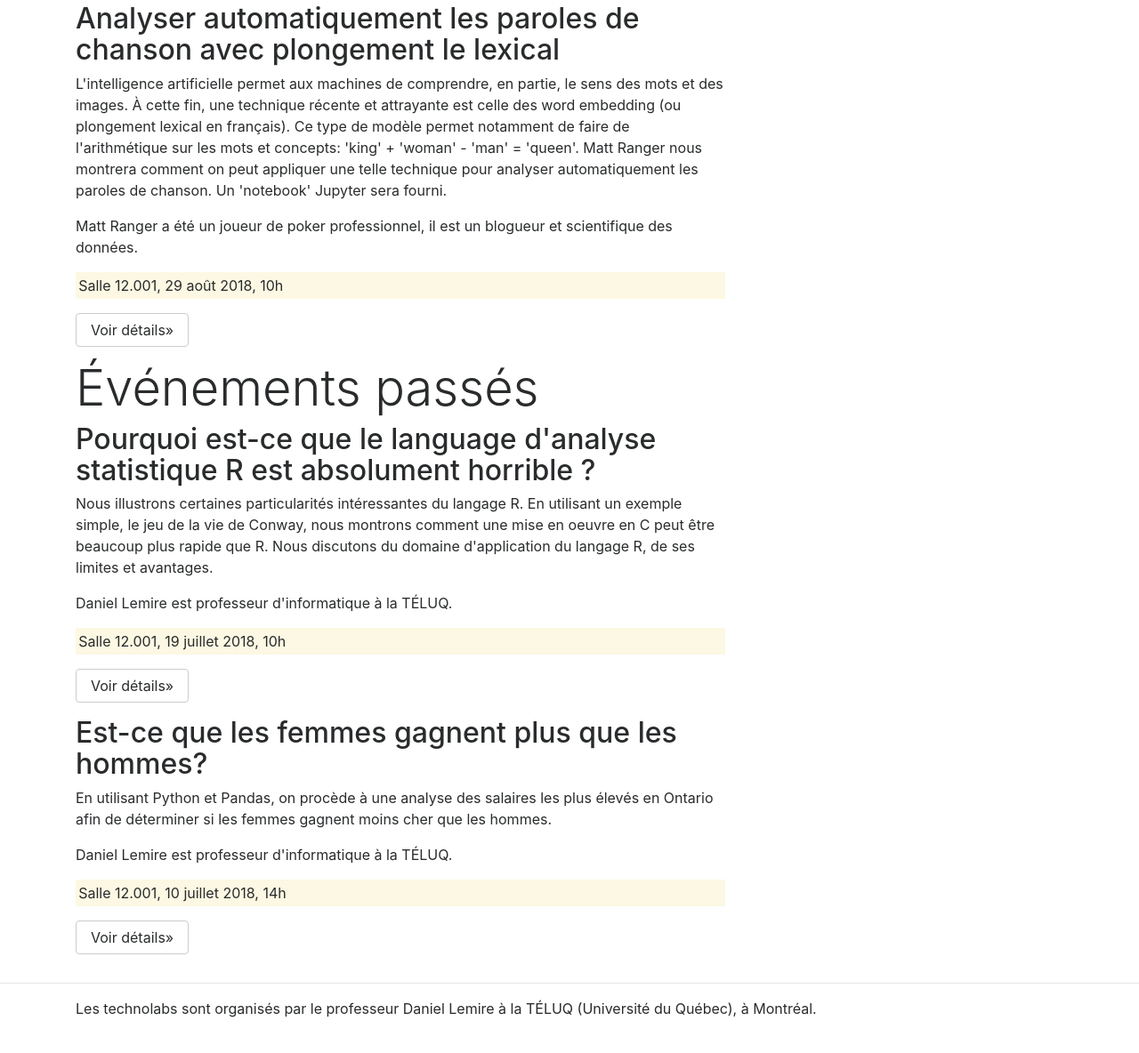
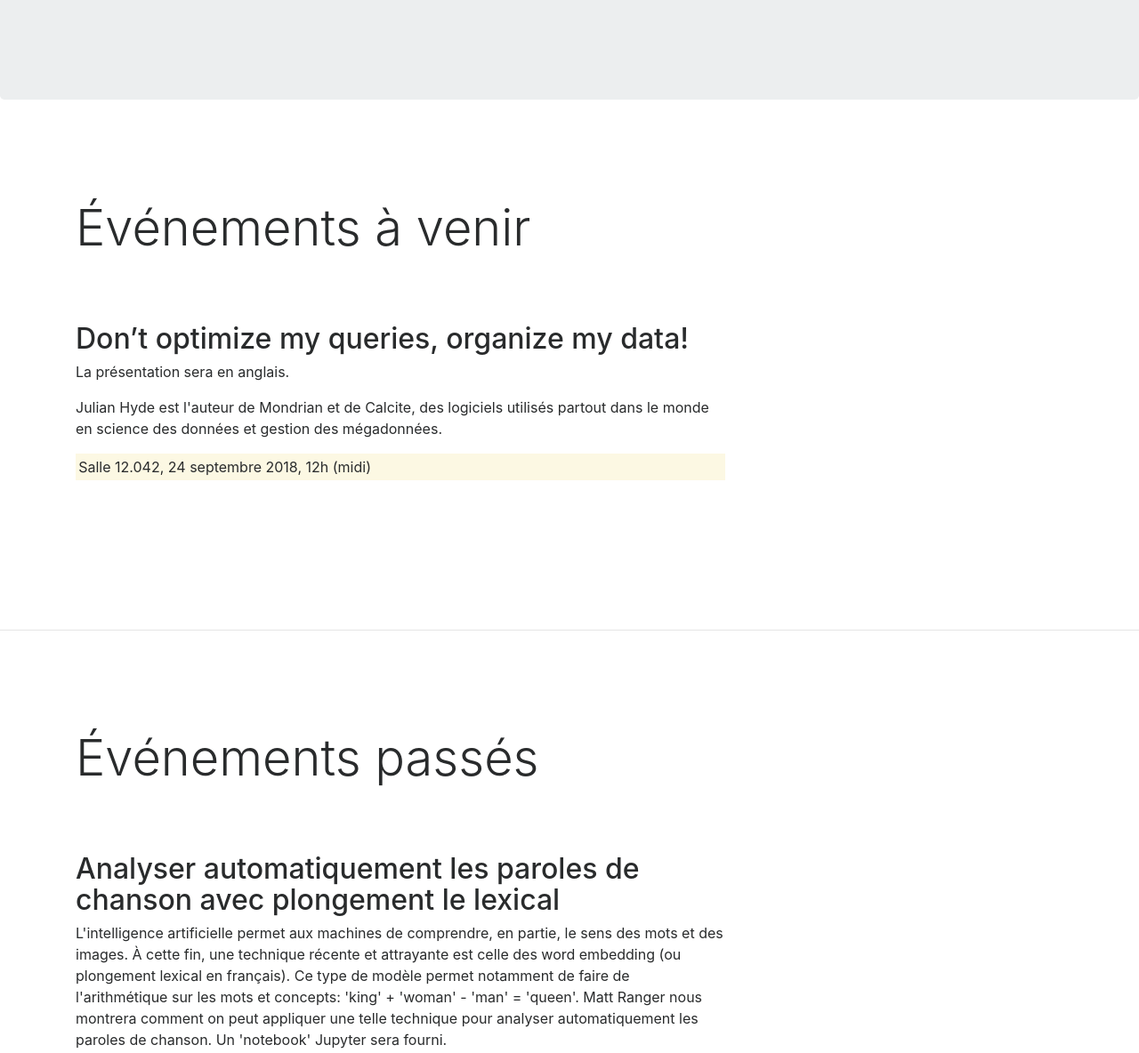
Before and after one commit to lemire/technolabsite, a plain HTML site: page index.html in a window 1280 px wide. Shown: the part 504-1688 px from the top of the page at 89% size. Before the commit the page ends 1666 px from the top, so only its background shows below. Drawn offline with nearby package versions, Linux system fonts and the light colour scheme; a script that the page names is missing.

Commit message:
Saving...

```diff
--- a/index.html
+++ b/index.html
@@ -37,6 +37,24 @@
       <!-- Example row of columns -->
       <div class="row">
         <div class="col-md-8">
+          <h2>Don’t optimize my queries, organize my data!</h2>
+
+<p>La présentation sera en anglais.</p>
+<p>Julian Hyde est l'auteur de Mondrian et de Calcite, des logiciels utilisés partout dans le monde en science des données et gestion des mégadonnées.</p>
+            <p class="mark">Salle 12.042, 24 septembre 2018, 12h (midi)</p>
+        </div>
+
+      </div>
+    </div>
+
+    <hr style="margin-bottom: 3cm;" />
+
+    <div class="container">
+                    <h2 class="display-4">Événements passés</h2>
+
+      <!-- Example row of columns -->
+      <div class="row">
+        <div class="col-md-8">
           <h2>Analyser automatiquement les paroles de chanson avec plongement le lexical</h2>
           <p>
 L'intelligence artificielle permet aux machines de comprendre, en partie, le sens des mots et des images. À cette fin, une technique récente et attrayante est celle des word embedding (ou plongement lexical en français). Ce type de modèle permet notamment de faire de l'arithmétique sur les mots et concepts: 'king' + 'woman' - 'man' = 'queen'. Matt Ranger nous montrera comment on peut appliquer une telle technique pour analyser automatiquement les paroles de chanson. Un 'notebook' Jupyter sera fourni.</p>
@@ -45,15 +63,6 @@ L'intelligence artificielle permet aux machines de comprendre, en partie, le sen
             <p class="mark">Salle 12.001, 29 août 2018, 10h</p>
           <p><a class="btn btn-secondary" href="https://github.com/VHRanger/Technolab-2018" role="button">Voir détails&raquo;</a></p>
         </div>
-
-      </div>
-    </div>
-
-    <div class="container">
-                    <h2 class="display-4">Événements passés</h2>
-
-      <!-- Example row of columns -->
-      <div class="row">
         <div class="col-md-8">
           <h2>Pourquoi est-ce que le language d'analyse statistique R est absolument horrible ?</h2>
           <p>Nous illustrons certaines particularités intéressantes du langage R. En utilisant un exemple simple, le jeu de la vie de Conway, nous montrons comment une mise en oeuvre en C peut être beaucoup plus rapide que R. Nous discutons du domaine d'application du langage R, de ses limites et avantages.</p>
--- a/jumbotron.css
+++ b/jumbotron.css
@@ -2,3 +2,19 @@
 body {
   padding-top: 2rem;
 }
+
+div.container {
+  margin-bottom: 3cm;
+  margin-top: 3cm;
+}
+
+h2.display-4 {
+  margin-bottom: 1cm;
+
+}
+
+div.col-md-8 {
+  margin-bottom: 1cm;
+  margin-top: 1cm;
+
+}
```
